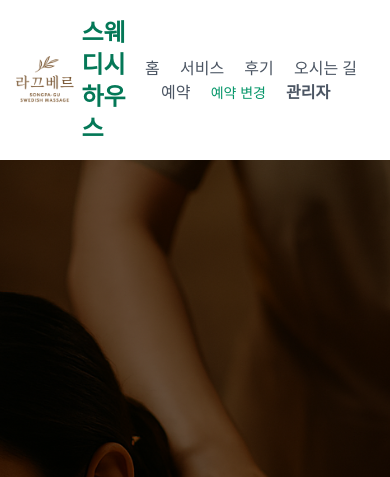
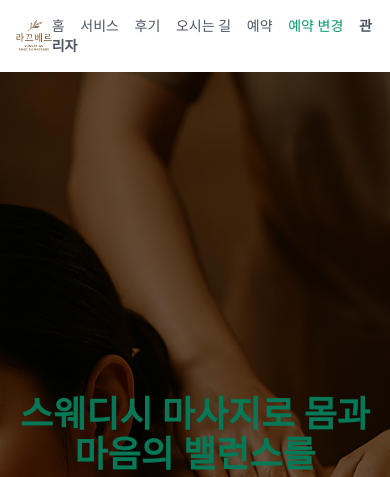
Before and after one commit to essongmr/massage_website, a Flask app: page / in a window 390 px wide. Shown: the top 477 px of the page. Run offline with Flask 3, Linux system fonts and the light colour scheme.

Commit message:
header menu upgrade for mobile

```diff
--- a/bookings/templates/index.html
+++ b/bookings/templates/index.html
@@ -23,17 +23,17 @@
   <header class="bg-white shadow">
   <div class="max-w-7xl mx-auto px-4 py-4 flex justify-between items-center">
     <div class="flex items-center space-x-2">
-        <img src="/static/images/logo.png" alt="라끄베르 로고" class="h-12 w-auto drop-shadow-md rounded-md">
-        <h1 class="text-2xl font-bold text-green-700">스웨디시 하우스</h1>
+      <img src="/static/images/logo.png" alt="라끄베르 로고" class="h-8 w-auto drop-shadow-md rounded-md">
+      <h1 class="text-xl font-bold text-green-700 hide-mobile">스웨디시 하우스</h1>
     </div>
-      <nav class="space-x-4">
+    <nav class="space-x-3 text-sm">
       <a href="#home" class="text-gray-600 hover:text-green-600 transition">홈</a>
       <a href="#services" class="text-gray-600 hover:text-green-600 transition">서비스</a>
       <a href="#reviews" class="text-gray-600 hover:text-green-600 transition">후기</a>
       <a href="#contact" class="text-gray-600 hover:text-green-600 transition">오시는 길</a>
       <a href="/reserve" class="text-gray-600 hover:text-green-600 transition">예약</a>
-        <a href="/modify_lookup" class="text-sm text-green-600 hover:underline">예약 변경</a>
-        <a href="/admin/login" class="text-gray-600 hover:text-red-500 font-semibold transition">관리자</a>
+      <a href="/modify_lookup" class="text-green-600 hover:underline">예약 변경</a>
+      <a href="/admin" class="text-gray-600 hover:text-red-500 font-semibold transition">관리자</a>
     </nav>
   </div>
 </header>
```
Lines whose indentation alone changed are shown as unchanged.
